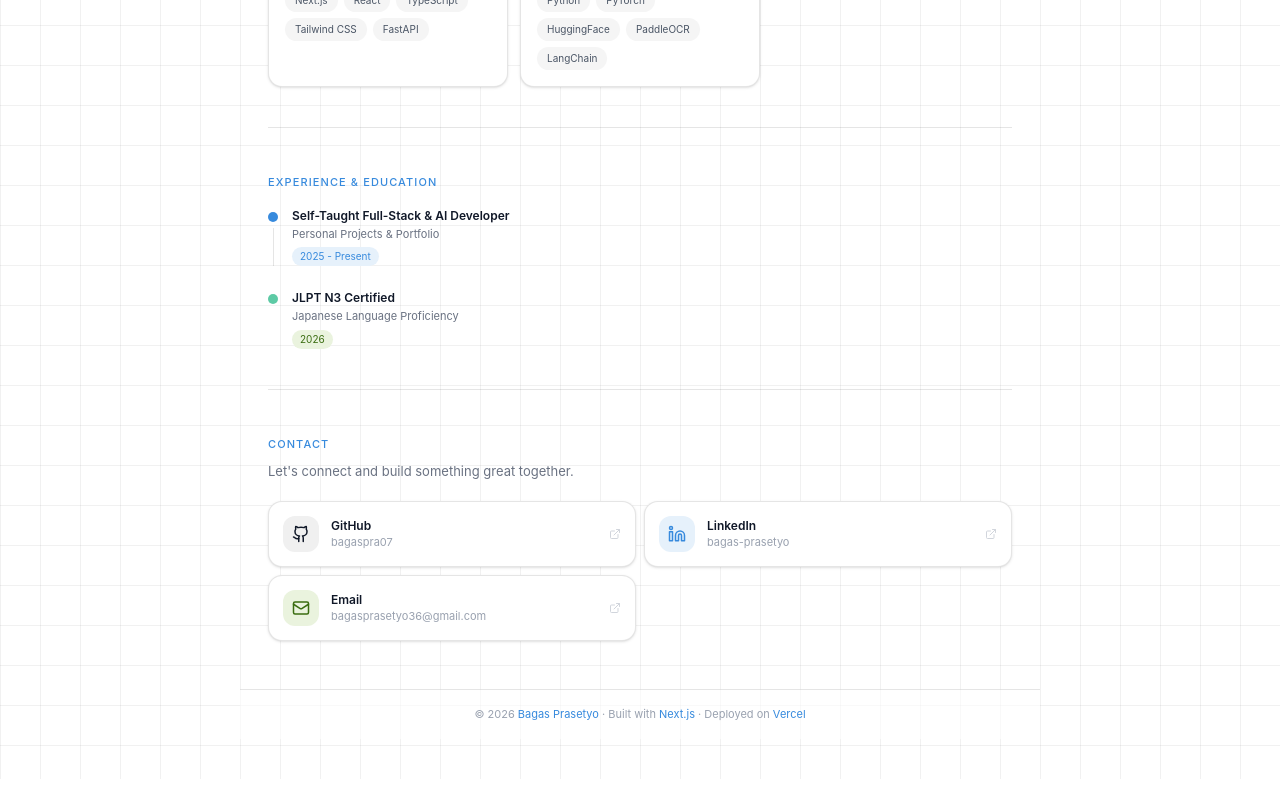
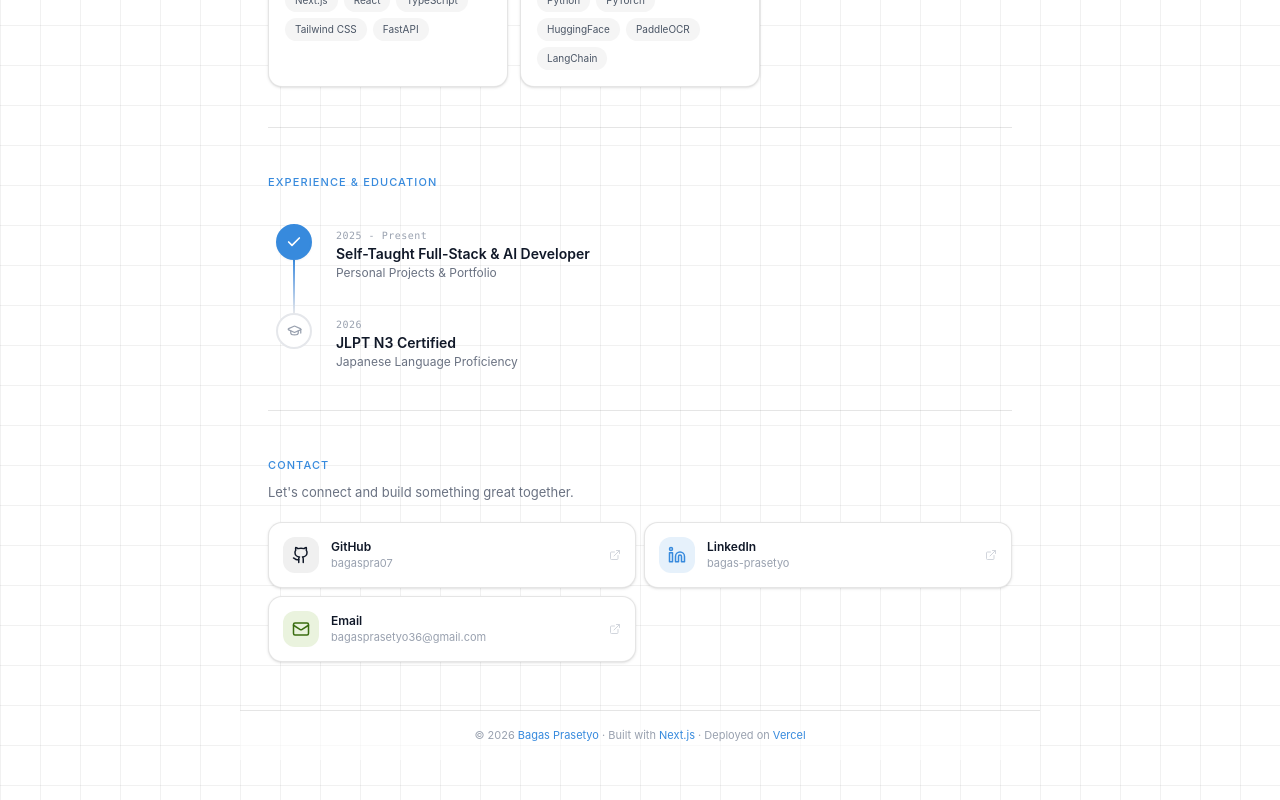
Before and after one commit to bagaspra/Portofolio, a Next.js app: page / in a window 1280 px wide. Shown: the part 1455-2255 px from the top of the page. Before the commit the page ends 2234 px from the top, so only its background shows below. Built offline with nearby package versions, Linux system fonts and the light colour scheme; no server answers; the database is empty.

Commit message:
feat(ui): redesign Experience & Education section with vertical timeline (blue check node + connector line) matching reference design

```diff
--- a/app/PortfolioClient.tsx
+++ b/app/PortfolioClient.tsx
@@ -2,7 +2,7 @@
 
 import { useState } from "react";
 import { motion, AnimatePresence } from "motion/react";
-import { Github, Linkedin, Twitter, Instagram, Mail, ExternalLink, Eye, Copy, Code2, BrainCircuit, Layers } from "lucide-react";
+import { Github, Linkedin, Twitter, Instagram, Mail, ExternalLink, Eye, Copy, Code2, BrainCircuit, Layers, Check, Clock, Briefcase, GraduationCap } from "lucide-react";
 import { toast } from "sonner";
 import type { HeroData, Project, SkillGroup, Experience, ContactLink } from "@/types/index";
 
@@ -231,21 +231,56 @@ export default function PortfolioClient({ data }: Props) {
 
       {/* Experience */}
       <motion.div initial={{ opacity: 0, y: 24 }} whileInView={{ opacity: 1, y: 0 }} viewport={{ once: true }} transition={{ duration: 0.5 }} id="experience" className="py-10 px-7 scroll-mt-20">
-        <div className="mb-4"><span className="text-[11px] text-[#378ADD] font-medium tracking-widest uppercase">Experience & Education</span></div>
-        <div className="flex flex-col">
-          {experience.map((item, i) => (
-            <div key={item.id} className={`flex gap-3.5 ${i !== experience.length - 1 ? 'pb-6' : ''}`}>
-              <div className="flex flex-col items-center">
-                <div className={`w-2.5 h-2.5 rounded-full mt-1 shrink-0 ${item.type === 'work' ? 'bg-[#378ADD]' : 'bg-[#5DCAA5]'}`}></div>
-                {i !== experience.length - 1 && <div className="w-[1px] flex-1 bg-black/10 mt-1.5"></div>}
+        <div className="mb-8"><span className="text-[11px] text-[#378ADD] font-medium tracking-widest uppercase">Experience & Education</span></div>
+        <div className="flex flex-col relative pl-2">
+          {experience.map((item, i) => {
+            const isFirst = i === 0;
+            const Icon = item.type === "work" ? Briefcase : GraduationCap;
+
+            return (
+              <div key={item.id} className="relative flex gap-6 pb-8 last:pb-0">
+                {/* Timeline Line & Node */}
+                <div className="flex flex-col items-center">
+                  {/* Circle Node */}
+                  <div
+                    className={`w-9 h-9 rounded-full flex items-center justify-center border-2 z-10 shrink-0 transition-colors duration-300 ${
+                      isFirst
+                        ? "bg-[#378ADD] border-[#378ADD] text-white shadow-xs"
+                        : "bg-white border-gray-200 text-gray-400"
+                    }`}
+                  >
+                    {isFirst ? (
+                      <Check size={16} strokeWidth={2.5} />
+                    ) : (
+                      <Icon size={15} strokeWidth={2} />
+                    )}
+                  </div>
+
+                  {/* Connecting Line */}
+                  {i !== experience.length - 1 && (
+                    <div
+                      className={`w-[2px] flex-1 absolute top-9 bottom-0 left-[17px] -z-0 ${
+                        isFirst ? "bg-gradient-to-b from-[#378ADD] to-gray-200" : "bg-gray-200"
+                      }`}
+                    />
+                  )}
+                </div>
+
+                {/* Content Card */}
+                <div className="flex-1 pt-1">
+                  <span className="text-[10px] font-mono tracking-wider text-gray-400 block mb-1">
+                    {item.date_range}
+                  </span>
+                  <h3 className="text-sm font-semibold text-gray-900 leading-none mb-1">
+                    {item.title}
+                  </h3>
+                  <p className="text-xs text-gray-500">
+                    {item.subtitle}
+                  </p>
+                </div>
               </div>
-              <div>
-                <div className="text-xs font-semibold text-gray-900">{item.title}</div>
-                <div className="text-[11px] text-gray-500 mt-0.5">{item.subtitle}</div>
-                <div className={`text-[10px] inline-block mt-1 px-2 py-0.5 rounded-full ${item.type === 'work' ? 'bg-[#E6F1FB] text-[#378ADD]' : 'bg-[#EAF3DE] text-[#3B6D11]'}`}>{item.date_range}</div>
-              </div>
-            </div>
-          ))}
+            );
+          })}
         </div>
       </motion.div>
 
```
